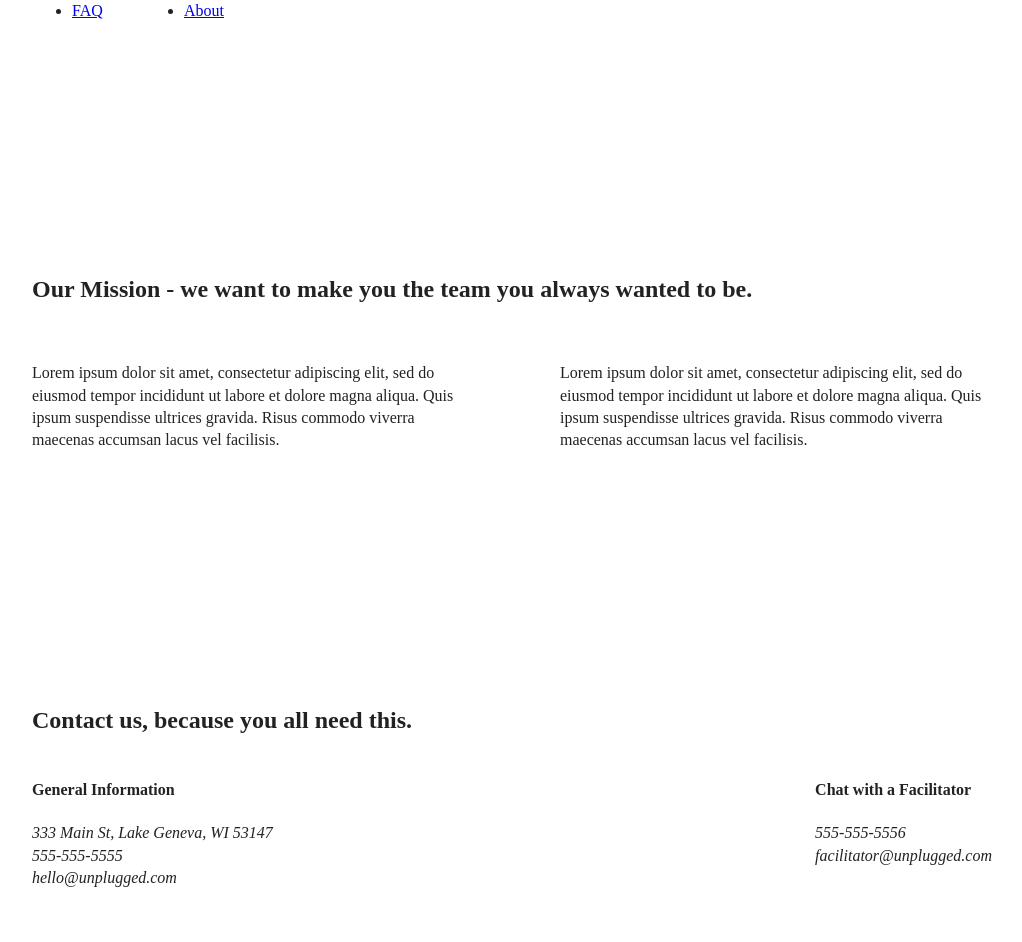
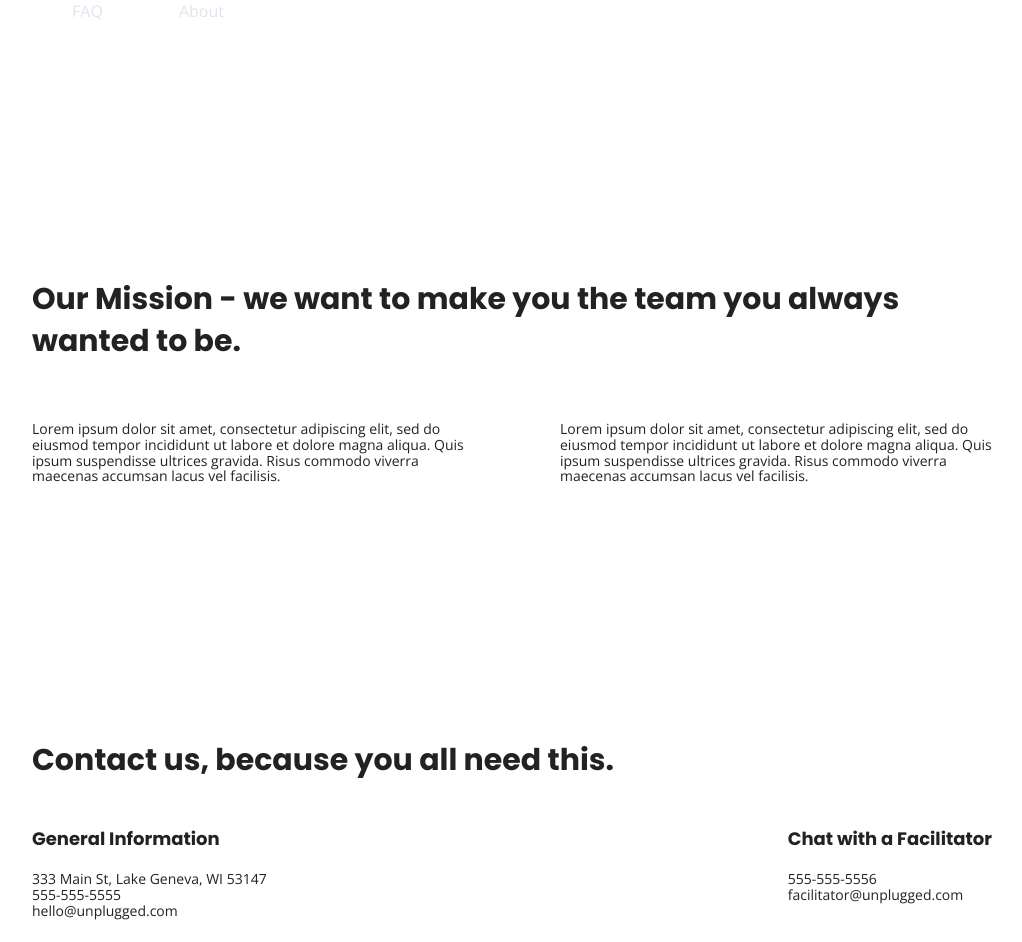
Before and after one commit to TaeSym/responsive-multi-page-site, a website: page about/index.html in a window 1280 px wide. Shown: the part 155-1097 px from the top of the page, without its empty margins (128-1150 px from the left). Drawn offline with nearby package versions, Linux system fonts and the light colour scheme.

Commit message:
Implemented text styles

```diff
--- a/about/index.html
+++ b/about/index.html
@@ -18,6 +18,8 @@
 
   <link rel="stylesheet" href="../css/normalize.css">
   <link rel="stylesheet" href="../css/main.css">
+<!-- Google Fonts -->
+  <link href="https://fonts.googleapis.com/css?family=Open+Sans:400,700|Poppins:500,700" rel="stylesheet">
 
   <meta name="theme-color" content="#fafafa">
 </head>
--- a/css/main.css
+++ b/css/main.css
@@ -86,7 +86,63 @@ textarea {
 /* ==========================================================================
    Author's custom styles
    ========================================================================== */
-/* ---------------- Base Header - Footer Styles ----------------*/
+/* Global Styles */
+
+html {
+	font-size: 1rem;
+}
+
+body {
+  font-family: 'Open Sans', sans-serif;
+  font-size: 1em;
+  text-align: left;
+}
+
+ul,
+ol {
+  list-style-type: none;
+}
+
+a {
+  color: #e2e3ed;
+  text-decoration: none;
+}
+
+h2 {
+  font-family: 'Poppins', sans-serif;
+  font-size: 1.875em;
+}
+
+h3,
+h4 {
+  font-family: 'Poppins', sans-serif;
+  font-size: 1.125em;
+  margin: 20px 0;
+}
+
+p {
+	font-size: 0.875em;
+  line-height: 1.125em;
+}
+
+img {
+
+}
+
+figure {
+
+}
+
+address {
+ font-style: normal;
+}
+
+.content-wrapper {
+  width: 90%;
+  margin: 50px 0;
+}
+
+   /* ---------------- Base Header - Footer Styles ----------------*/
 header {
   padding: 15px 0;
 }
```
Also changed, not shown: faq/index.html (+2 -0 lines), index.html (+2 -0 lines).
